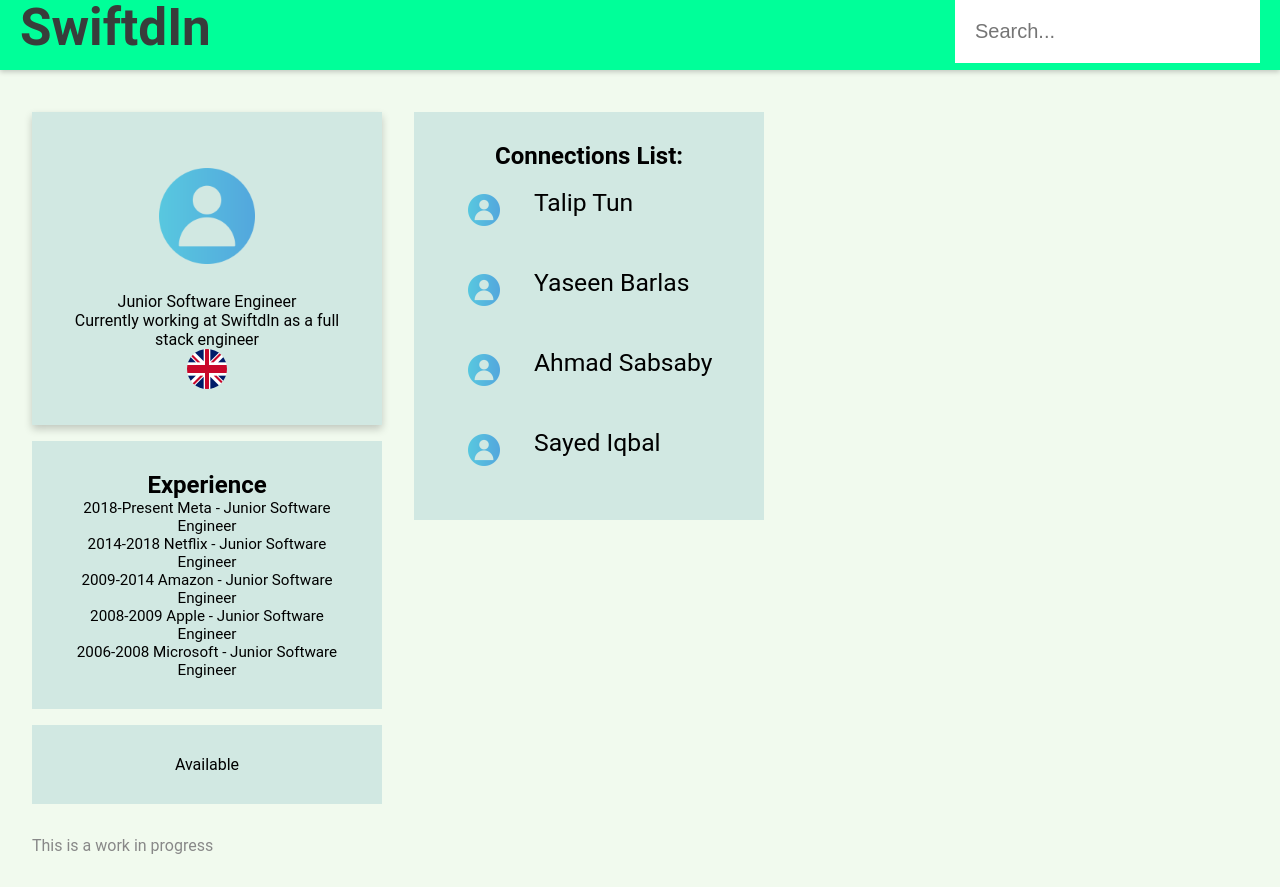
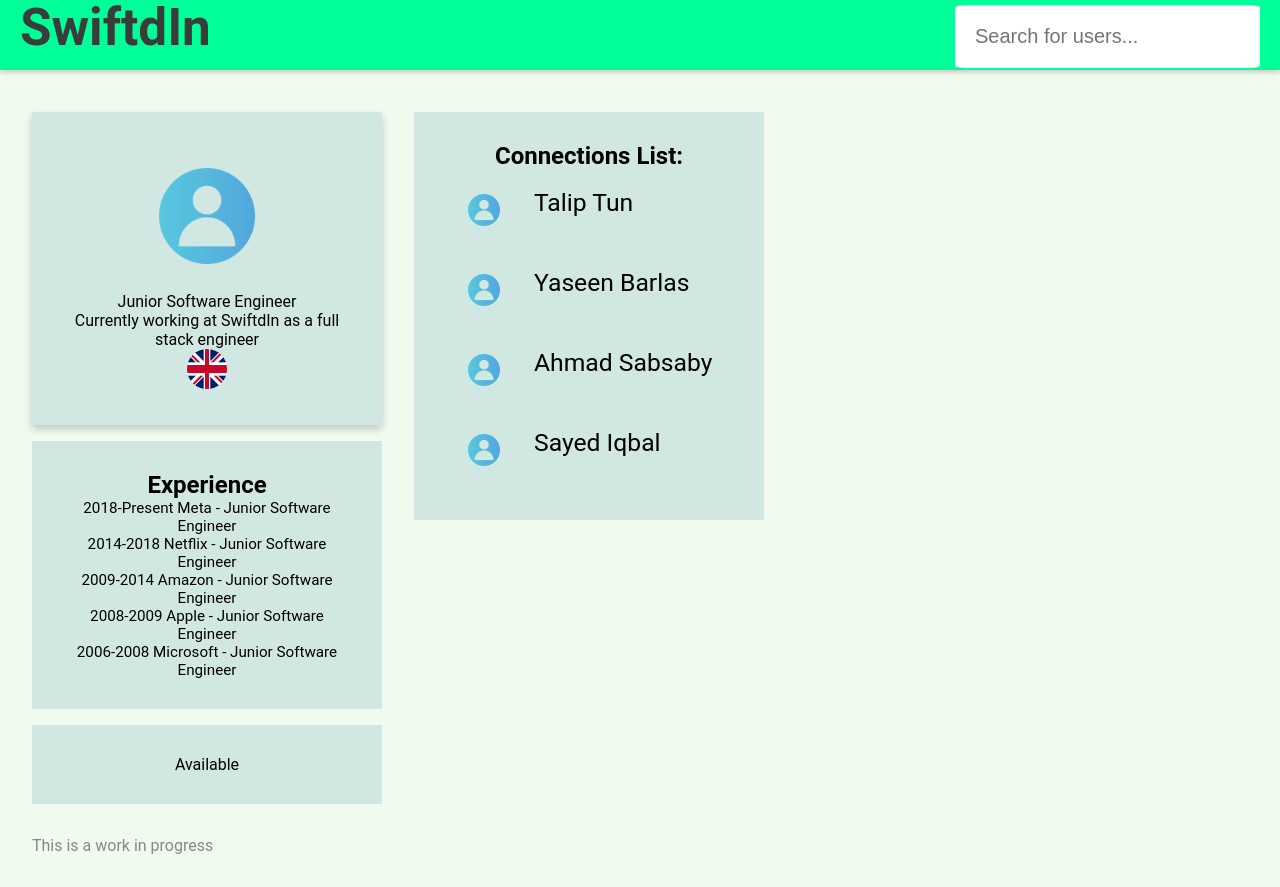
Before and after one commit to YaqubRahman/SwiftdIn, a React (Vite) app in the folder yaqubs-personal-linkedin-wesbite/: page /#/home in a window 1280 px wide. Built offline with nearby package versions, Linux system fonts and the light colour scheme.

Commit message:
fix/css-for-search-bar-in-home

```diff
--- a/yaqubs-personal-linkedin-wesbite/src/components/Home.css
+++ b/yaqubs-personal-linkedin-wesbite/src/components/Home.css
@@ -20,8 +20,10 @@
 .home-search-bar  input[type=text]{
   border: none;
   padding:20px;
+  margin-top: 5px;
   font-size: 20px;
   float:right;
+  border-radius: 4%;
 }
 
 .containerhome {
--- a/yaqubs-personal-linkedin-wesbite/src/pages/Home.tsx
+++ b/yaqubs-personal-linkedin-wesbite/src/pages/Home.tsx
@@ -55,7 +55,7 @@ function Home() {
     <div className="home-header homefont">
         <h1>SwiftdIn</h1>
         <div className="home-search-bar">
-          <input type="text" placeholder="Search..."/>
+          <input type="text" placeholder="Search for users..."/>
         </div>
     </div>
 
```
